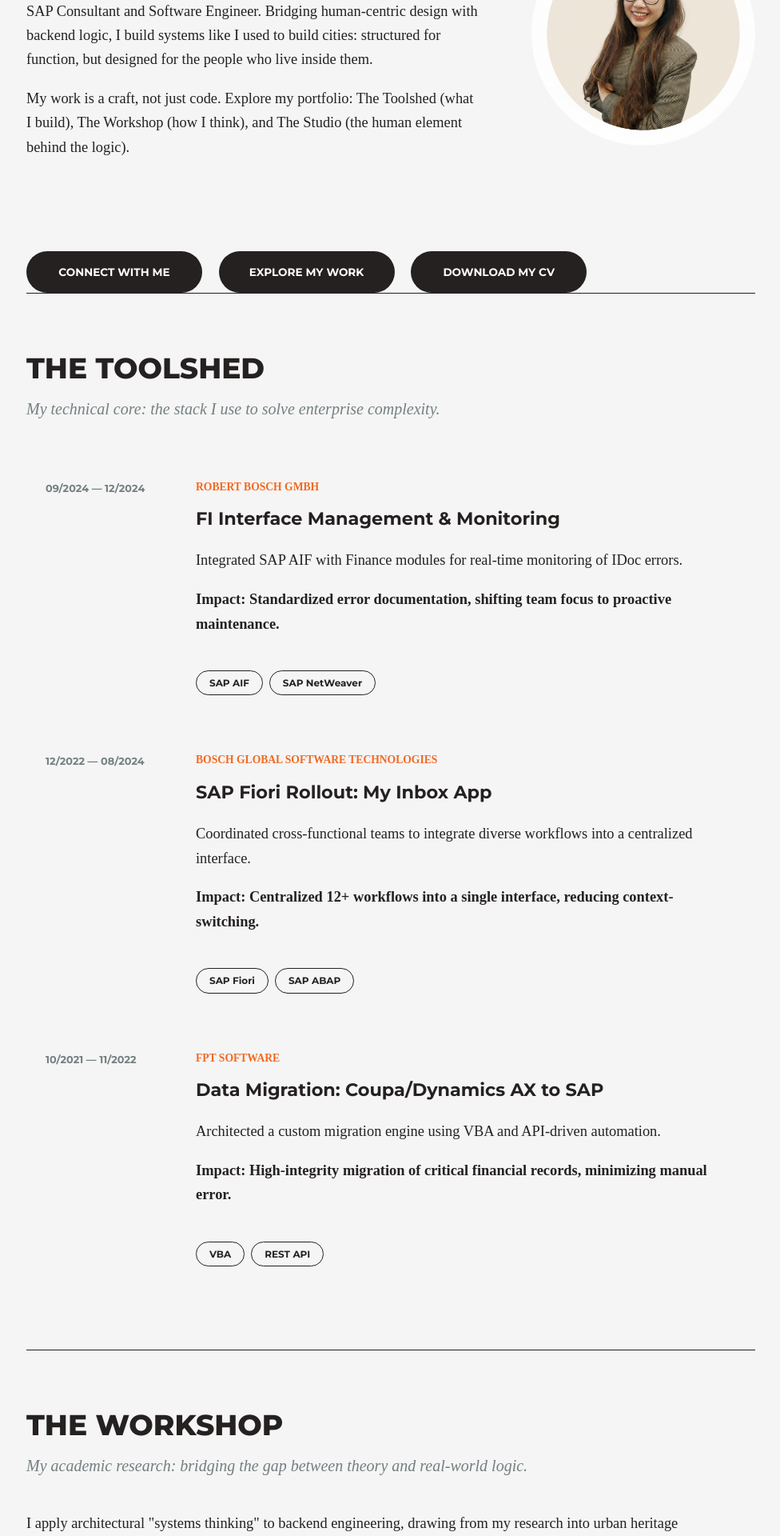
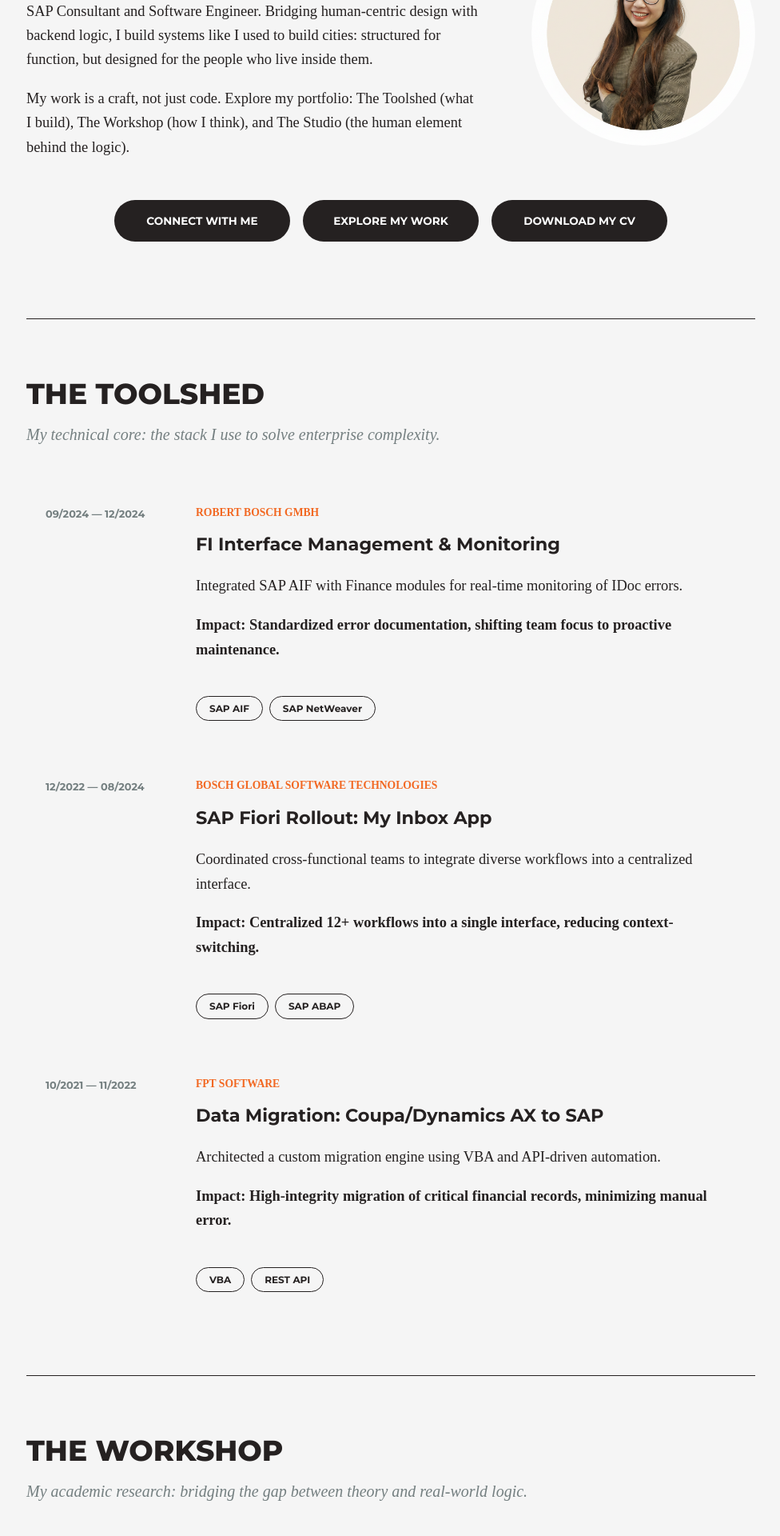
Before and after one commit to huongntn/portfolio-website, a Jekyll site: the page built from index.html, in a window 1280 px wide. Shown: the part 325-2245 px from the top of the page at 80% size, without its empty margins (151-1127 px from the left). Built offline with Jekyll 4.4.1, drawn with Linux system fonts in a browser that asks for light colours; some web fonts are replaced.

Commit message:
Update style.css

```diff
--- a/assets/css/style.css
+++ b/assets/css/style.css
@@ -31,14 +31,16 @@
 .nav-links a:hover { color: var(--brand-orange); }
 
 /* Hero Section */
-.hero-wrapper { display: flex; flex-direction: row; justify-content: space-between; align-items: center; gap: 4rem; padding: 6rem 0; }
+.hero-container { display: flex; flex-direction: column; padding: 6rem 0; }
+.hero-wrapper { display: flex; flex-direction: row; justify-content: space-between; align-items: center; gap: 4rem; margin-bottom: 2rem; }
+.hero-buttons { display: flex; justify-content: center; flex-wrap: wrap; gap: 1rem; }
 h1 { font-family: var(--font-headers); font-weight: 800; font-size: 3.75rem; margin: 0 0 1.5rem 0; }
 
 .btn-dark {
   display: inline-flex; justify-content: center; align-items: center; width: 220px;
   font-family: var(--font-headers); font-weight: 700; font-size: 0.85rem; text-transform: uppercase;
   color: var(--white); background-color: var(--text-main); text-decoration: none; padding: 0.95rem 1.5rem;
-  border-radius: 30px; margin-right: 1rem; transition: all 0.2s ease; text-align: center;
+  border-radius: 30px; margin-right: 0 !important; transition: all 0.2s ease; text-align: center;
 }
 .btn-dark:hover { background-color: var(--brand-orange); }
 
@@ -50,14 +52,7 @@
 
 /* About Page Specific Image */
 .about-header { text-align: center; margin-top: 3rem; margin-bottom: 2rem; }
-.about-img-rect {
-  width: 100%;
-  max-width: 960px;
-  height: auto;
-  border-radius: 12px;
-  display: block;
-  margin: 2rem auto;
-}
+.about-img-rect { width: 100%; max-width: 960px; height: auto; border-radius: 12px; display: block; margin: 2rem auto; }
 
 /* Toolshed / Project Cards */
 .project-link { text-decoration: none; color: inherit; display: block; margin-bottom: 1rem; }
@@ -86,7 +81,8 @@
 
 /* Responsive Adjustments */
 @media (max-width: 768px) {
-  .hero-wrapper { display: flex !important; flex-direction: column !important; text-align: center !important; padding: 3rem 0 !important; }
+  .hero-wrapper { display: flex !important; flex-direction: column !important; text-align: center !important; padding: 0 !important; }
+  .hero-buttons { flex-direction: column !important; align-items: center !important; }
   .hero-profile { order: -1 !important; }
   h1 { font-size: 2.5rem !important; }
   .hero-text { display: flex; flex-direction: column; align-items: center; }
```
